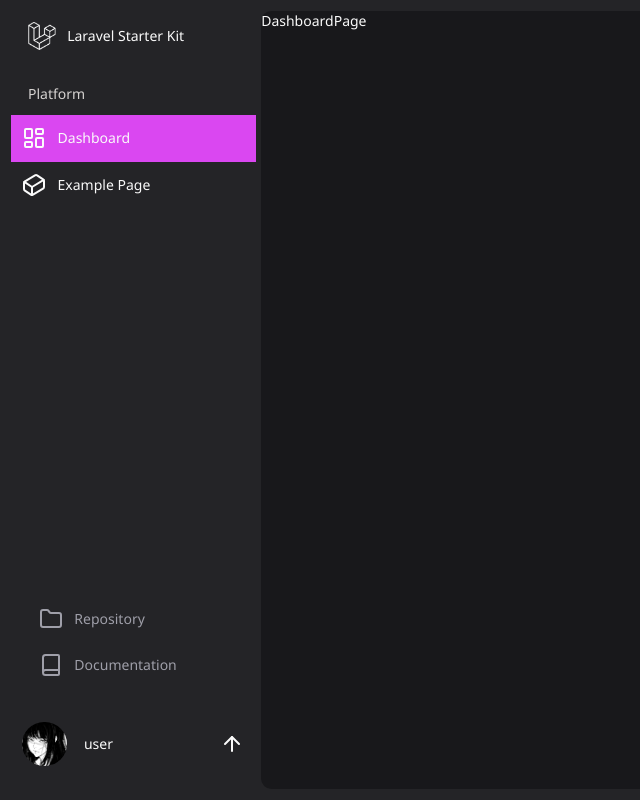
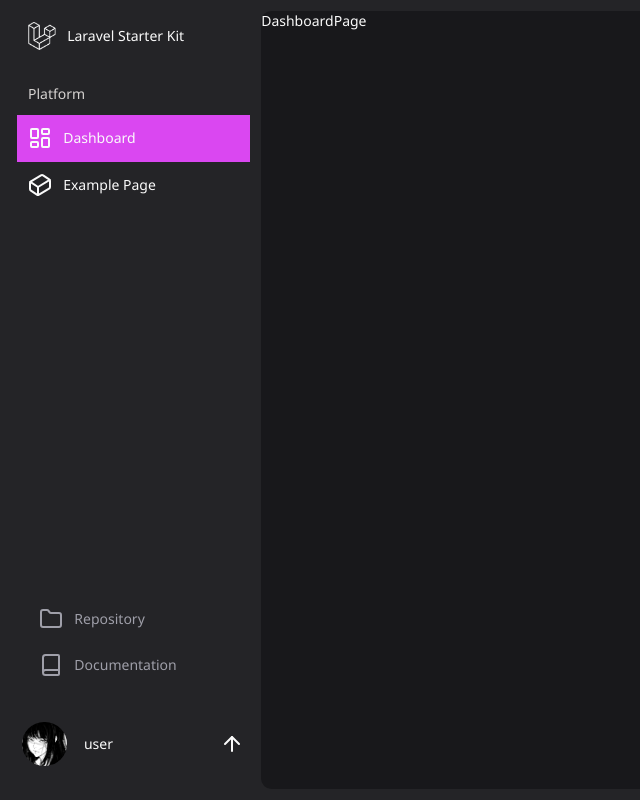
Before and after one commit to SPADE-VEXZY/mcf4-starterkit-ui, a Next.js app: page /dashboard in a window 1280 px wide. Shown: the whole page, without its empty margins (0-640 px from the left). Built offline with nearby package versions, Linux system fonts and the light colour scheme.

Commit message:
fix: nav mx

```diff
--- a/features/dashboard/components/DashboardSidebarNav.tsx
+++ b/features/dashboard/components/DashboardSidebarNav.tsx
@@ -35,7 +35,7 @@ const DashboardSidebarNav = () => {
         </NavItem>
       </div>
 
-      <div className="mt-auto mx-3 mb-4">
+      <div className="mt-auto mx-2 mb-4">
         <NavItem
           tagLink={true}
           href="https://github.com/SPADE-VEXZY/mcf4-starterkit-ui"
@@ -79,7 +79,7 @@ const NavItem = ({
   <Link
     href={href}
     {...(tagLink ? { target: "_blank", rel: "noopener noreferrer" } : {})}
-    className={`flex items-center gap-2 p-2 duration-200  ${
+    className={`flex items-center gap-2 p-2 duration-200 mx-1 ${
       muted ? "text-muted-foreground" : ""
     } ${active ? "bg-primary hover:bg-primary/80" : "hover:bg-secondary/50"}`}
   >
```
